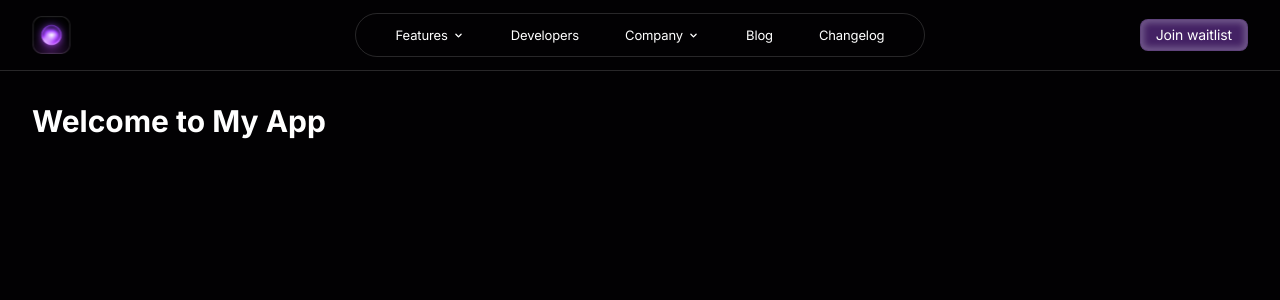
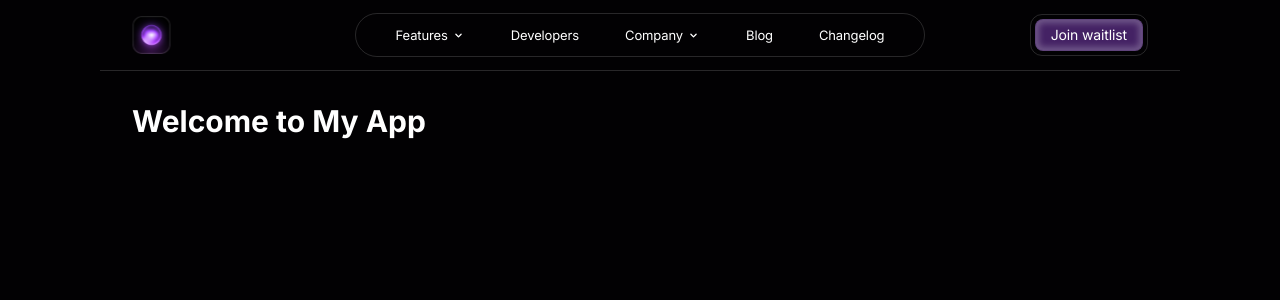
Before and after one commit to Omondi-mutuma/Rank.Ai, a Next.js app: page / in a window 1280 px wide. Shown: the top 300 px of the page. Built offline with nearby package versions, Linux system fonts and the light colour scheme.

Commit message:
Fix body wrapper whitespace

```diff
--- a/app/components/ui/Button.tsx
+++ b/app/components/ui/Button.tsx
@@ -31,6 +31,7 @@ const Button: React.FC<ButtonProps> = ({
     "box-border flex flex-row justify-center items-center gap-2.5 rounded-lg font-regular text-[14px] tracking-[-0.01em] leading-[26px] focus:outline-none focus:ring-2 focus:ring-offset-2";
 
   return (
+    <div className="border border-white border-opacity-15 w-max p-[4px] rounded-[12px]">
       <button
         {...props}
         className={`
@@ -42,6 +43,7 @@ const Button: React.FC<ButtonProps> = ({
       >
         {children}
       </button>
+    </div>
   );
 };
 
--- a/app/page.tsx
+++ b/app/page.tsx
@@ -3,7 +3,7 @@ import Header from "./components/Header";
 
 export default function Home() {
   return (
-    <div className="min-h-screen flex flex-col">
+    <div className="px-[40px] md:px-[100px] min-h-screen flex flex-col">
       <Header />
 
       <main className="flex-grow p-8">
```
Lines whose indentation alone changed are shown as unchanged.
